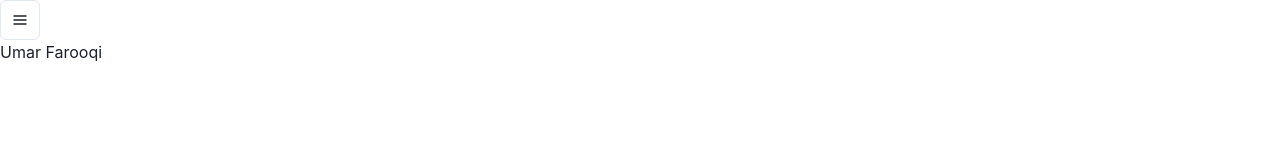
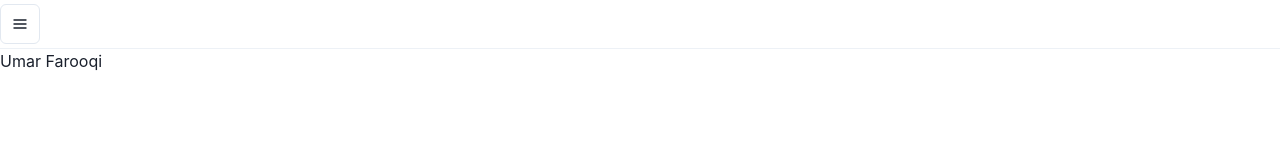
Before and after one commit to Skoomar/umar-farooqi, a Next.js app: page / in a window 1280 px wide. Shown: the top 160 px of the page. Built offline with nearby package versions, Linux system fonts and the light colour scheme.

Commit message:
Some theming

```diff
--- a/src/app/layout.tsx
+++ b/src/app/layout.tsx
@@ -2,6 +2,8 @@ import type { Metadata } from "next";
 import { fonts } from "./fonts";
 import "../input.css";
 import { Providers } from "@/app/providers";
+import { ColorModeScript } from "@chakra-ui/react";
+import theme from "@/theme";
 
 
 export const metadata: Metadata = {
@@ -13,6 +15,7 @@ export default function RootLayout({ children }: Readonly<{ children: React.Reac
     return (
         <html lang="en" className={fonts.inter.className}>
             <body >
+                <ColorModeScript initialColorMode={theme.config.initialColorMode} />
                 <Providers>{children}</Providers>
             </body>
         </html>
--- a/src/app/providers.tsx
+++ b/src/app/providers.tsx
@@ -1,8 +1,9 @@
 'use client'
 
+import React from "react";
 import { ChakraProvider } from "@chakra-ui/react";
-import React from "react";
+import theme from "@/theme";
 
 export function Providers({ children }: { children: React.ReactNode }) {
-    return <ChakraProvider>{children}</ChakraProvider>
+    return <ChakraProvider theme={theme}>{children}</ChakraProvider>
 }
--- a/src/components/NavMenu/NavMenu.tsx
+++ b/src/components/NavMenu/NavMenu.tsx
@@ -1,32 +1,40 @@
 'use client'
 
-import {IconButton, Menu, MenuButton, MenuDivider, MenuItem, MenuList} from "@chakra-ui/react";
-import {HamburgerIcon} from "@chakra-ui/icons";
+import { Box, Divider, Flex, IconButton, Menu, MenuButton, MenuDivider, MenuItem, MenuList } from "@chakra-ui/react";
+import { HamburgerIcon } from "@chakra-ui/icons";
 
 const NavMenu = () => (
+    <Box>
+        <Flex justifyContent={['space-between']}>
             <Menu>
                 <MenuButton
                     as={IconButton}
                     aria-label="Menu"
-            icon={<HamburgerIcon />}
+                    icon={<HamburgerIcon/>}
                     variant="outline"
+                    mt={['1']}
+                    mb={['1']}
                 />
                 <MenuList>
-            <MenuDivider />
+                    <MenuDivider/>
                     <MenuItem>
                         Home
                     </MenuItem>
-            <MenuDivider />
+                    <MenuDivider/>
                     <MenuItem>
                         Projects
                     </MenuItem>
-            <MenuDivider />
+                    <MenuDivider/>
                     <MenuItem>
                         Contact Me
                     </MenuItem>
-            <MenuDivider />
+                    <MenuDivider/>
                 </MenuList>
             </Menu>
+
+        </Flex>
+        <Divider/>
+    </Box>
 );
 
 export default NavMenu;
--- /dev/null
+++ b/src/theme.ts
@@ -0,0 +1,9 @@
+import { extendTheme, type ThemeConfig } from "@chakra-ui/react";
+
+const config: ThemeConfig = {
+    initialColorMode: 'system',
+}
+
+const theme = extendTheme({ config });
+
+export default theme;
```
Also changed, not shown: 1 other file (tests, documents, lock files or other folders). Lines whose indentation alone changed are shown as unchanged.
